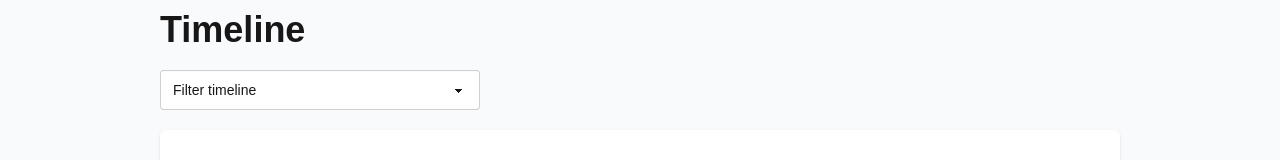
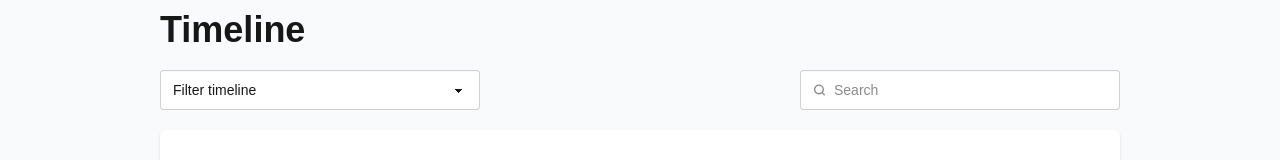
Before and after one commit to nihalxofficial/A7-KeenKeeper, a Next.js app: page /timeline in a window 1280 px wide. Shown: the part 163-323 px from the top of the page. Built offline with nearby package versions, Linux system fonts and the light colour scheme.

Commit message:
Search funcitonality added

```diff
--- a/src/app/timeline/page.jsx
+++ b/src/app/timeline/page.jsx
@@ -6,22 +6,46 @@ import { InteractionContext } from "../context/interactionContext";
 const TimelinePage = () => {
     const {interactions} = useContext(InteractionContext)
     const [selectedType, setSelectedType] = useState("")
-    // console.log(selectedType);
-    const filteredInteractions = selectedType ?
-     interactions.filter(itr => itr.protocol === selectedType)
-     : interactions
+    const [searchTerm, setSearchTerm] = useState("");
+    const filteredInteractions = interactions.filter(itr => {
+        const matchesType = selectedType ? itr.protocol === selectedType : true;
+        const matchesSearch = searchTerm
+            ? itr.name?.toLowerCase().includes(searchTerm.toLowerCase()) ||
+              itr.protocol?.toLowerCase().includes(searchTerm.toLowerCase())
+            : true;
+        return matchesType && matchesSearch;
+    });
 
 
     return (
         <div className="bg-[#f8fafc] py-20">
             <div className="w-9/12 mx-auto space-y-5">
                 <h2 className="font-bold text-4xl">Timeline</h2>
+                <div className="flex justify-between items-center gap-4">
                     <select onChange={(e)=>setSelectedType(e.target.value)} defaultValue="Filter timeline" className="select">
                         <option disabled={true} >Filter timeline</option>
                         <option value="text">Text</option>
                         <option value="call">Call</option>
                         <option value="video">Video</option>
                     </select>
+                    <label className="input" onKeyDown={(e)=>{
+                        e.key === "Enter" ? setSearchTerm(e.target.value) : ""
+                    }} >
+                        <svg className="h-[1em] opacity-50" xmlns="http://www.w3.org/2000/svg" viewBox="0 0 24 24">
+                            <g
+                            strokeLinejoin="round"
+                            strokeLinecap="round"
+                            strokeWidth="2.5"
+                            fill="none"
+                            stroke="currentColor"
+                            >
+                            <circle cx="11" cy="11" r="8"></circle>
+                            <path d="m21 21-4.3-4.3"></path>
+                            </g>
+                        </svg>
+                        <input type="search" required placeholder="Search" />
+                    </label>
+                </div>
                 {interactions.length <=0 ? <div className="h-50 p-10 bg-white rounded-md shadow-sm flex justify-center items-center"><h2 className="font-semibold text-xl">No Interactions Yet...</h2></div>
                 : filteredInteractions.map((interact, idx)=> <TimelineCard key={idx} interact={interact}></TimelineCard>)}
 
```
Lines whose indentation alone changed are shown as unchanged.
